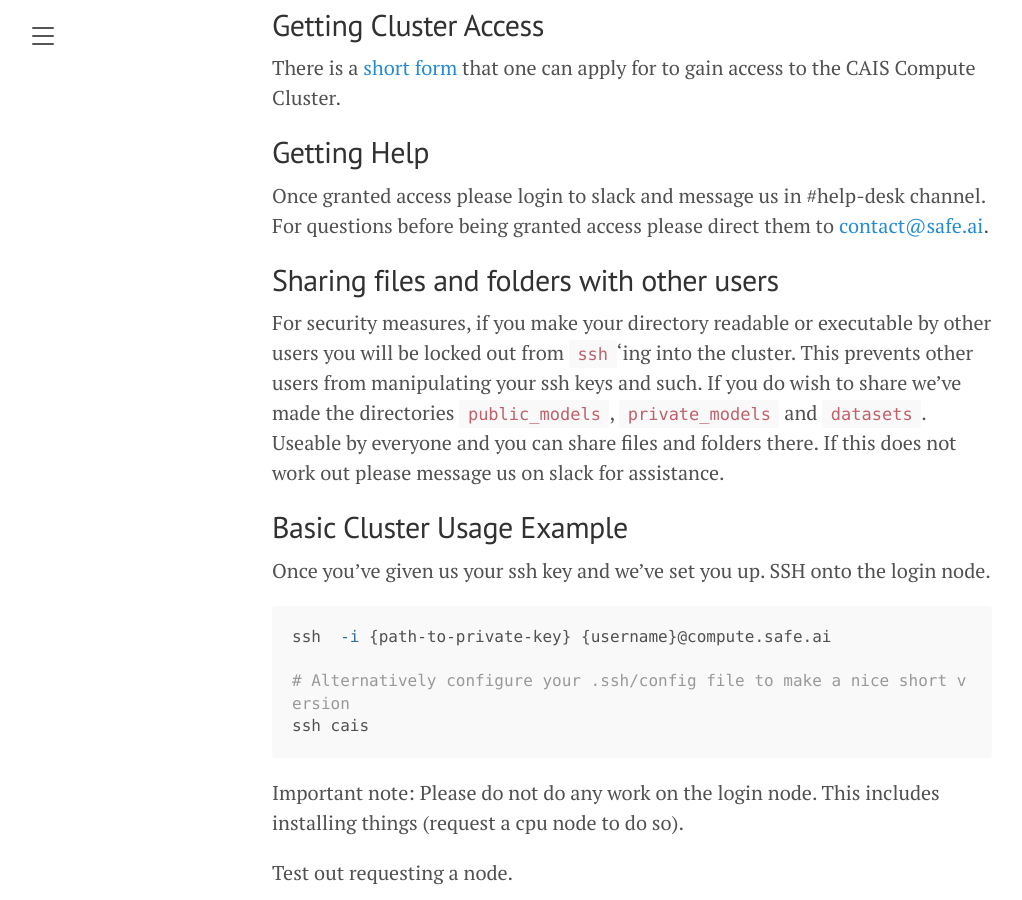
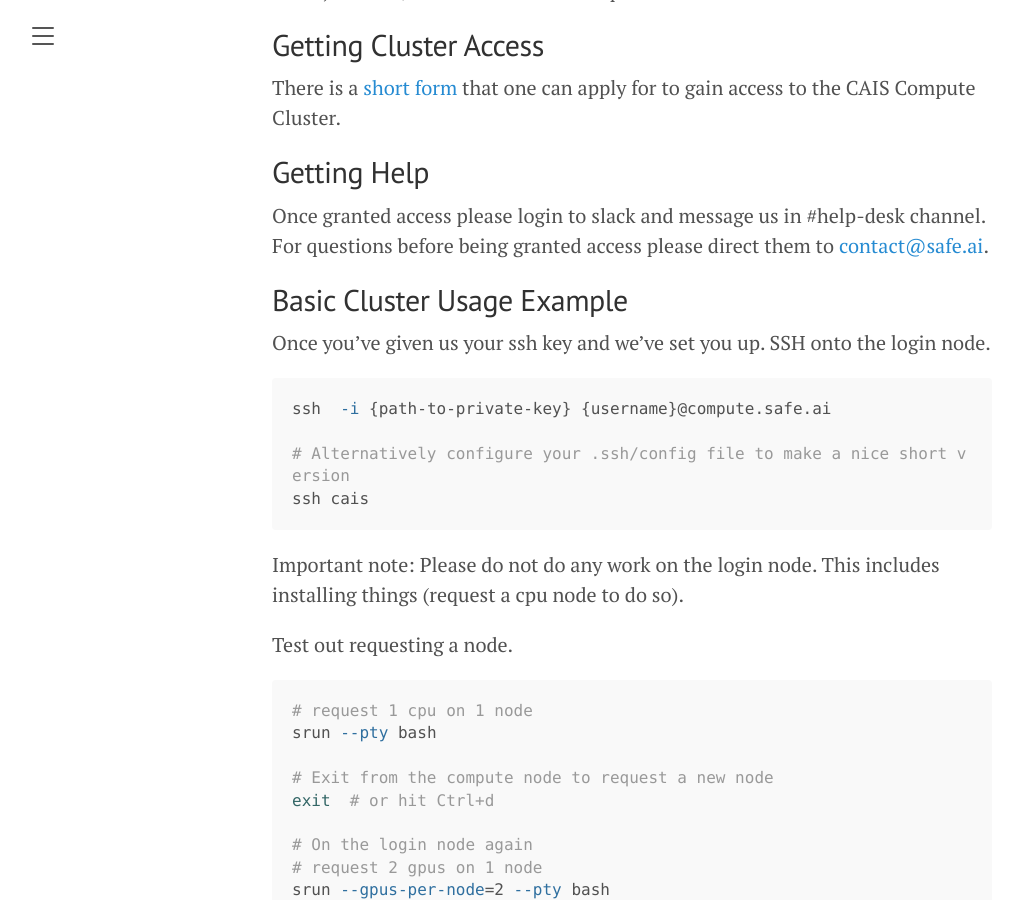
Before and after one commit to centerforaisafety/cluster-docs-old, a Jekyll site: the page built from _posts/2023-05-03-cais-cluster-documentation.md, in a window 1280 px wide and 900 px high, scrolled down 1489 px. Shown: the whole window, without its empty margins (8-1030 px from the left). Built offline with Jekyll 4.4.1, drawn with Linux system fonts in a browser that asks for light colours; some of the changed text lies outside the part shown.

Commit message:
Move folder sharing further down to keep important info higher.

```diff
--- a/_posts/2023-05-03-cais-cluster-documentation.md
+++ b/_posts/2023-05-03-cais-cluster-documentation.md
@@ -12,9 +12,9 @@
 - [Getting Started](#getting-started)
     - [Getting Cluster Access](#getting-cluster-access)
     - [Getting Help](#getting-help)
-    - [Sharing files and folders with other users](#sharing-files-and-folders-with-other-users)
     - [Basic Cluster Usage Example](#basic-cluster-usage-example)
         - [Example sbatch file](#example-sbatch-file)
+    - [Sharing files and folders with other users](#sharing-files-and-folders-with-other-users)
 - [Package Management](#package-management)
     - [Nix Package Manager](#nix-package-manager)
         - [How to find packages](#how-to-find-packages)
@@ -54,10 +54,6 @@
 ## Getting Help
 
 Once granted access please login to slack and message us in #help-desk channel.  For questions before being granted access please direct them to [contact@safe.ai](mailto:contact@safe.ai).
-
-## Sharing files and folders with other users
-
-For security measures, if you make your directory readable or executable by other users you will be locked out from `ssh`'ing into the cluster. This prevents other users from manipulating your ssh keys and such.  If you do wish to share we've made the directories `public_models`, `private_models` and `datasets`. Useable by everyone and you can share files and folders there.  If this does not work out please message us on slack for assistance.
 
 ## Basic Cluster Usage Example
 
```
Also changed, not shown: other parts of _posts/2023-05-03-cais-cluster-documentation.md (+4 -0 lines).
